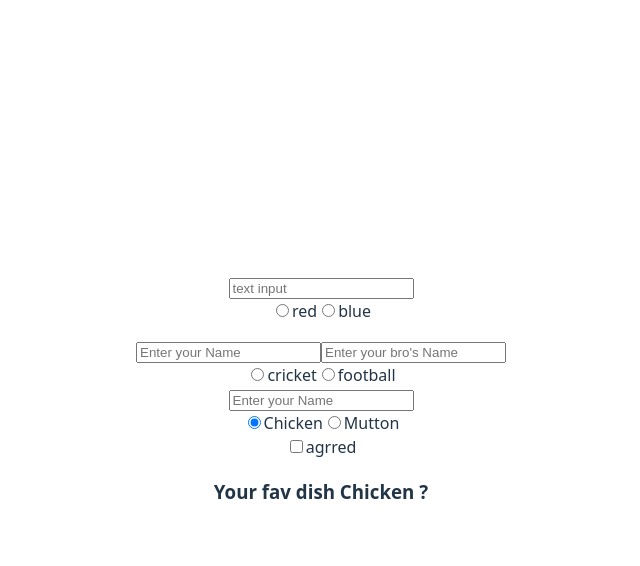
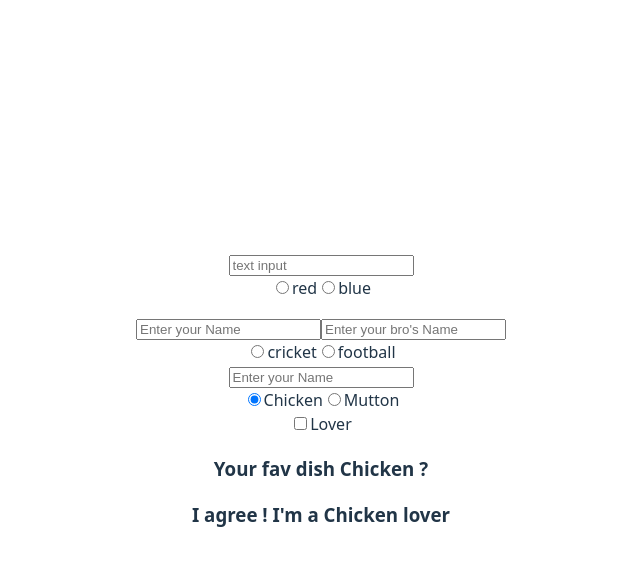
Before and after one commit to DEBAYUDHCHAKRABORTY/react-one08, a React (Vite) app in the folder czar-react/: page / in a window 1280 px wide. Both pictures are taken after a click on the radio button 573 px from the left and 455 px from the top of the page. Shown: the top 566 px of the page, without its empty margins (319-959 px from the left). Built offline with nearby package versions, Linux system fonts and the light colour scheme.

Commit message:
upgraded

```diff
--- a/czar-react/src/inRadCheck.jsx
+++ b/czar-react/src/inRadCheck.jsx
@@ -15,38 +15,33 @@ function InRadChe() {
 
     if (inputName === "food") {
       setRad(inputVal);
+      setCheck(inputVal);
     }
 
     if (inputName === "agree") {
-      setCheck(inputVal);
+        const isChecked = event.target.checked
+        if(isChecked){
+            setCheck(rad)
+        }else{
+            setCheck()
+        }
     }
   }
 
   return (
     <div>
-      <input
-        type="text"
-        name="myName"
-        placeholder="Enter your Name"
-        onInput={handleBtn}
-      />
+      <input type="text" name="myName" placeholder="Enter your Name" onInput={handleBtn}/>
 
-      <br />
+      <div>
+        <input type="radio" name="food" value="Chicken" onInput={handleBtn} />Chicken
+        <input type="radio" name="food" value="Mutton" onInput={handleBtn} />Mutton
+      </div>
 
-      <input type="radio" name="food" value="Chicken" onInput={handleBtn} />
-      Chicken
-
-      <input type="radio" name="food" value="Mutton" onInput={handleBtn} />
-      Mutton
-
-      <br />
-
-      <input type="checkbox" name="agree" value="agree" onInput={handleBtn} />
-      agrred
+      <input type="checkbox" name="agree" onInput={handleBtn} />Lover
 
       {name && <h3>Your Name is {name}</h3>}
       {rad && <h3>Your fav dish {rad} ? </h3>}
-      {check && <h3>I agree ! I'm a {rad} lover</h3>}
+      {check && <h3>I agree ! I'm a {check} lover</h3>}
 
     </div>
   );
```
